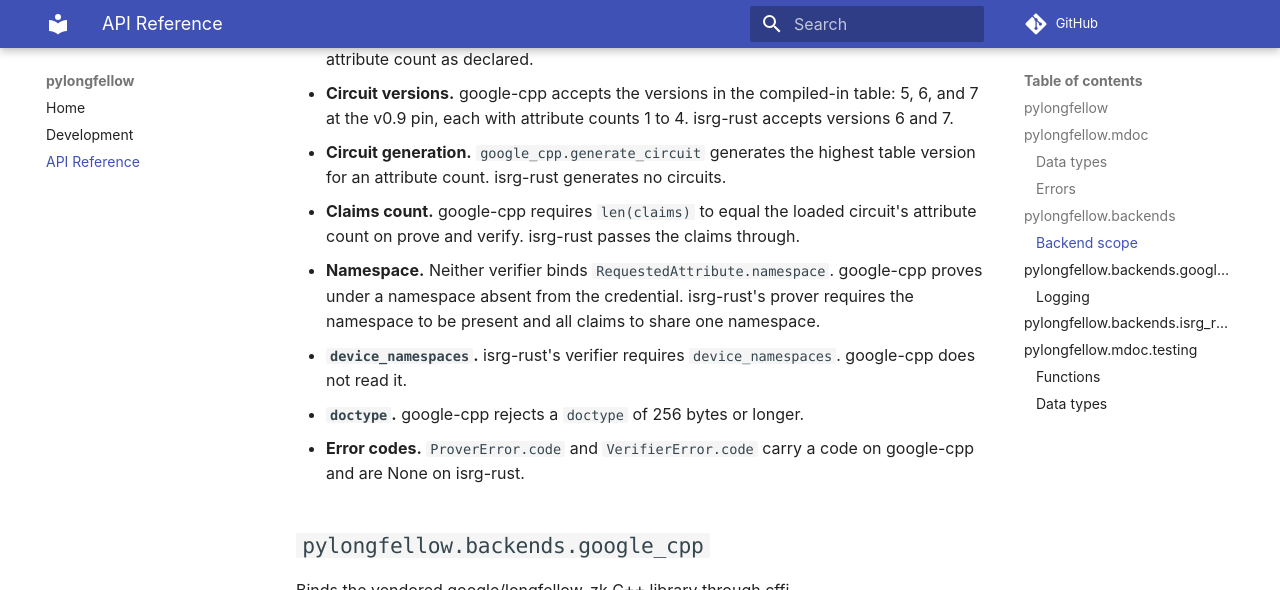
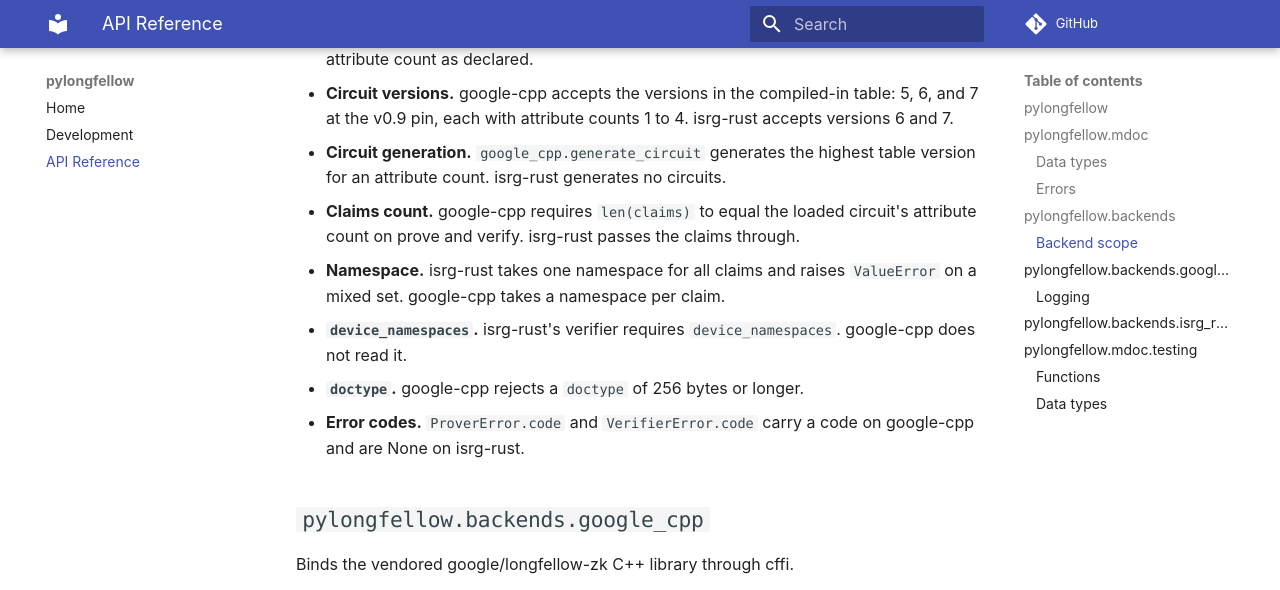
Before and after one commit to pipe23-org/pylongfellow, an MkDocs documentation site: the page built from docs/reference.md, in a window 1280 px wide and 900 px high, scrolled down 2471 px, cut to the strip 0-590 px from the top of the window. Built offline with MkDocs 1.6.1 and Material for MkDocs 9.7.7, drawn with Linux system fonts in a browser that asks for light colours; comment, search, counter and statistics services are not loaded.

Commit message:
Release 0.7.0
Co-Authored-By: Claude Opus 5 (1M context) <noreply@anthropic.com>
Claude-Session: https://claude.ai/code/session_01Ti5aBHkUDaZoYnvh818qeZ

```diff
--- a/docs/reference.md
+++ b/docs/reference.md
@@ -56,9 +56,8 @@ google-cpp and isrg-rust differ in the following behaviour.
   for an attribute count. isrg-rust generates no circuits.
 - **Claims count.** google-cpp requires `len(claims)` to equal the loaded circuit's attribute
   count on prove and verify. isrg-rust passes the claims through.
-- **Namespace.** Neither verifier binds `RequestedAttribute.namespace`. google-cpp proves
-  under a namespace absent from the credential. isrg-rust's prover requires the namespace to
-  be present and all claims to share one namespace.
+- **Namespace.** isrg-rust takes one namespace for all claims and raises `ValueError` on a
+  mixed set. google-cpp takes a namespace per claim.
 - **`device_namespaces`.** isrg-rust's verifier requires `device_namespaces`. google-cpp does
   not read it.
 - **`doctype`.** google-cpp rejects a `doctype` of 256 bytes or longer.
--- a/pyproject.toml
+++ b/pyproject.toml
@@ -4,7 +4,7 @@ build-backend = "scikit_build_core.build"
 
 [project]
 name = "pylongfellow"
-version = "0.6.0"
+version = "0.7.0"
 description = "Python interface to implementations of Longfellow zero-knowledge proofs over ISO 18013-5 mdoc credentials"
 readme = "README.md"
 requires-python = ">=3.11"
```
Also changed, not shown: CHANGELOG.md (+1 -1 lines), 1 other file.
